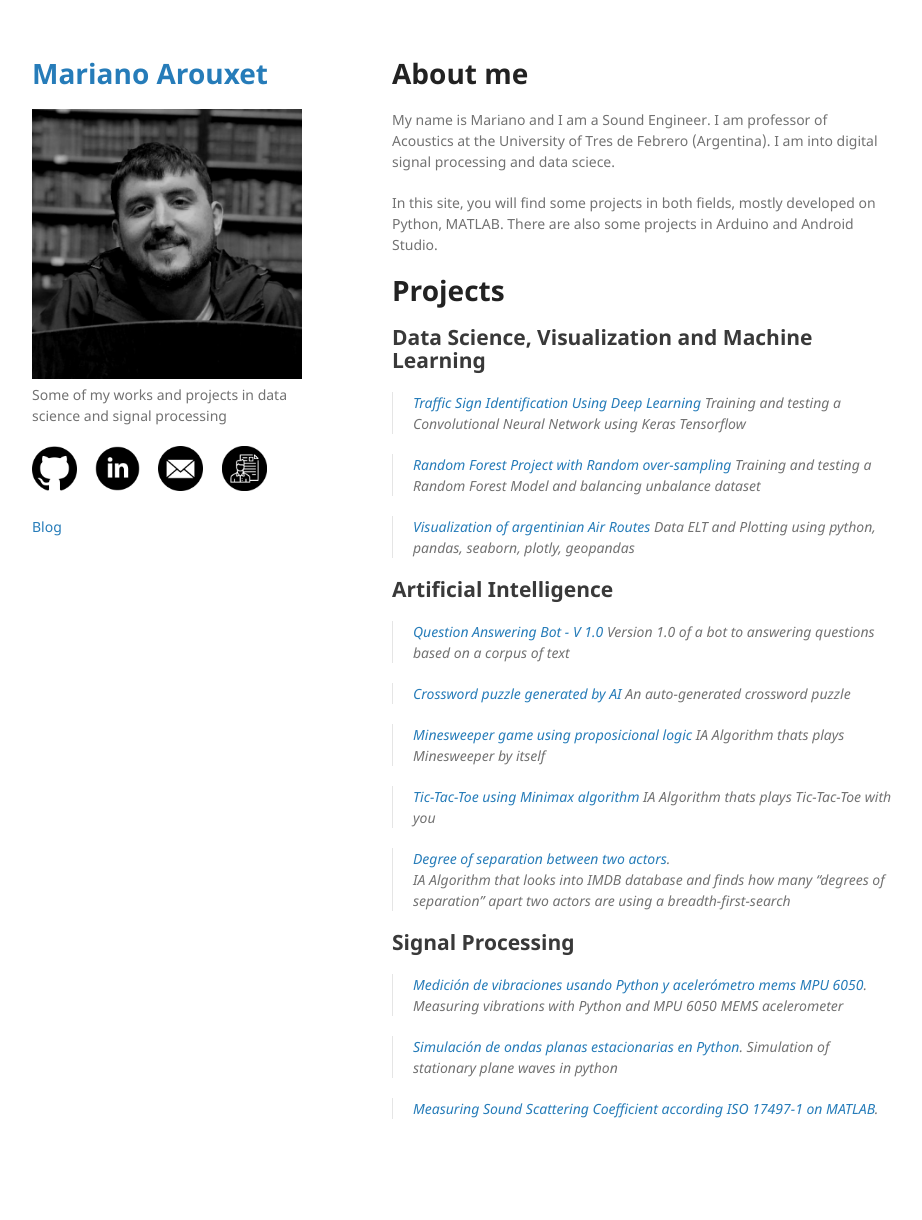
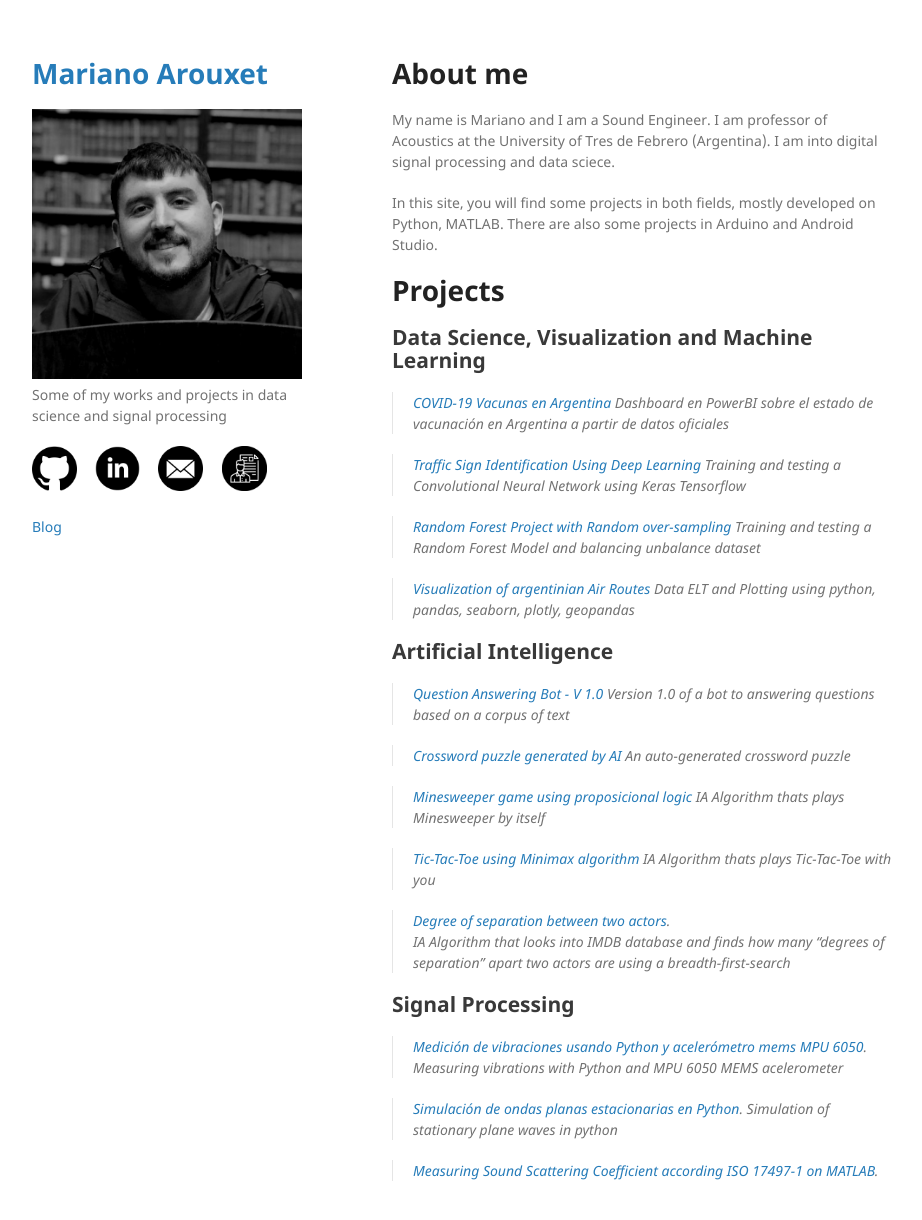
Before and after one commit to Marouxet/marouxet.github.io, a Jekyll site: the page built from index.md, in a window 1280 px wide and 1251 px high. Shown: the top 1220 px of the window, without its empty margins (178-1100 px from the left). Built offline with Jekyll 4.4.1, drawn with Linux system fonts in a browser that asks for light colours; our own code applies the rules of GitHub Pages for plain Markdown files.

Commit message:
index con vacunas

```diff
--- a/index.md
+++ b/index.md
@@ -10,6 +10,9 @@ In this site, you will find some projects in both fields, mostly developed on Py
 # Projects
 
 ## Data Science, Visualization and Machine Learning
+
+>[COVID-19 Vacunas en Argentina](https://marouxet.github.io/covid-vacunas.html)
+>_Dashboard en PowerBI sobre el estado de vacunación en Argentina a partir de datos oficiales_
 
 >[Traffic Sign Identification Using Deep Learning](https://marouxet.github.io/cs50-traffic)
 >_Training and testing a Convolutional Neural Network using Keras Tensorflow_
```
